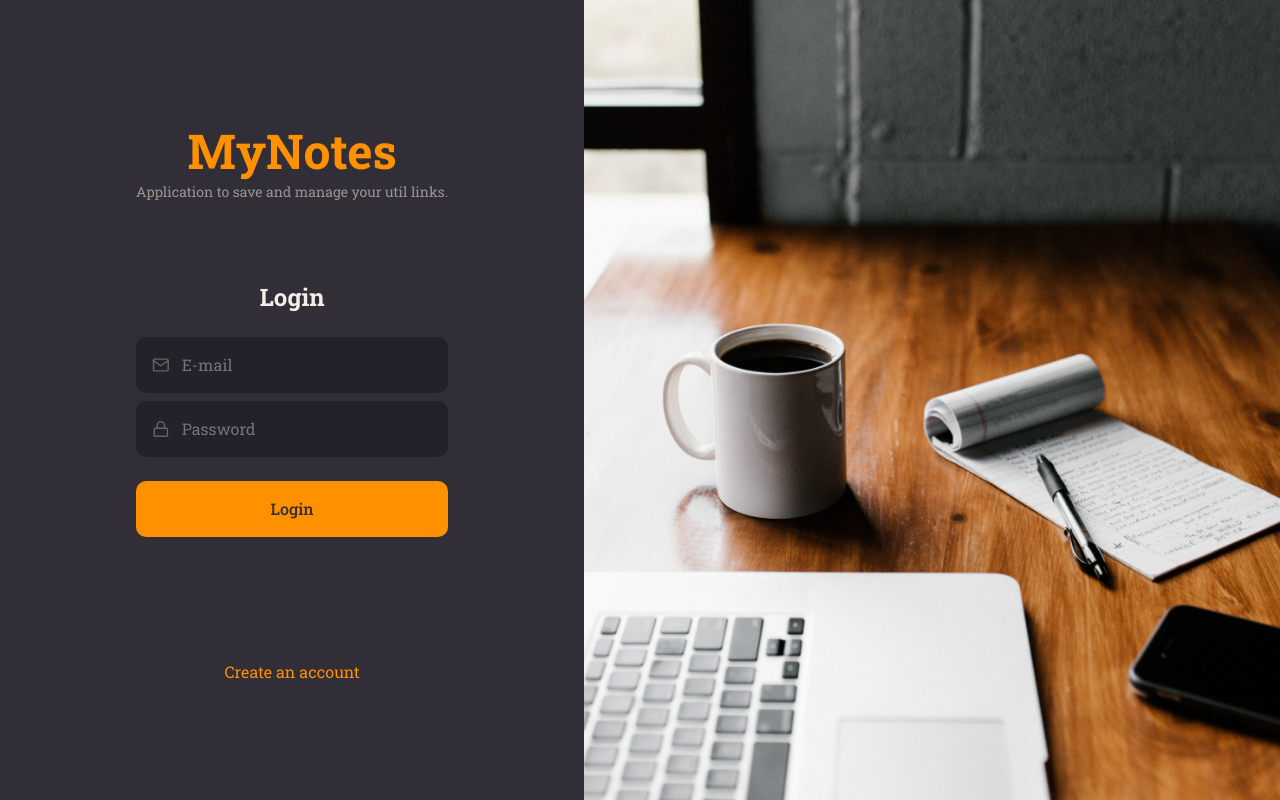
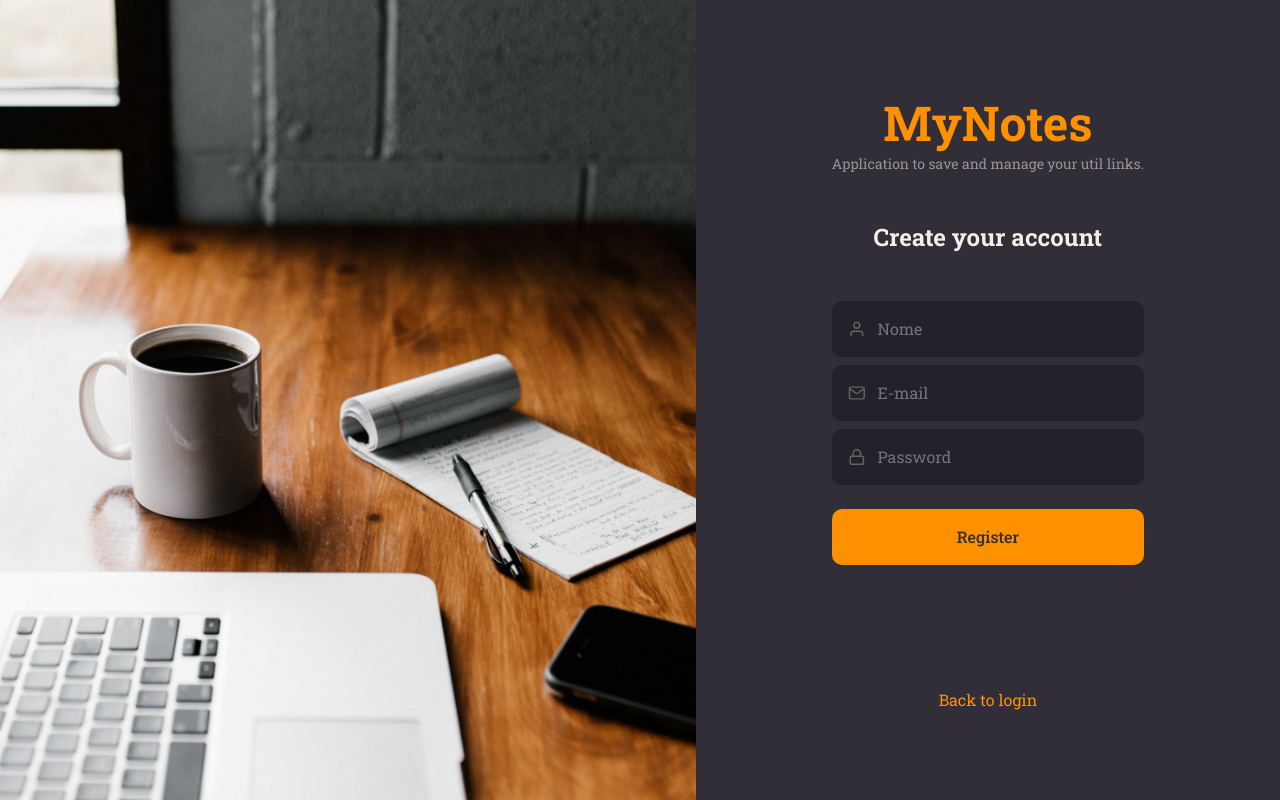
Before and after one commit to enoquetembe/MyNotes, a React (Vite) app in the folder web/: page / in a window 1280 px wide. Built offline with nearby package versions, Linux system fonts and the light colour scheme.

Commit message:
finishing signup page

```diff
--- a/web/src/main.jsx
+++ b/web/src/main.jsx
@@ -1,6 +1,6 @@
 import React from 'react'
 import ReactDOM from 'react-dom/client'
-import { SignIn } from './pages/SignIn'
+import { SignUp } from './pages/SignUp'
 
 import { ThemeProvider } from 'styled-components'
 import  theme  from './styles/theme'
@@ -10,7 +10,7 @@ ReactDOM.createRoot(document.getElementById("root")).render(
   <React.StrictMode>
     <ThemeProvider theme={theme}>
       <GlobalStyles/>
-      <SignIn />
+      <SignUp />
     </ThemeProvider>
   </React.StrictMode>
 )
--- a/web/src/pages/SignIn/styles.js
+++ b/web/src/pages/SignIn/styles.js
@@ -22,8 +22,7 @@ export const Form = styled.form`
 
   > h2 {
     font-size: 2.4rem;
-    margin-top: 8rem;
-    margin-bottom: 2.4rem;
+    margin-top: 4.8rem 0;
   }
 
   > p {
--- a/web/src/pages/SignUp/index.jsx
+++ b/web/src/pages/SignUp/index.jsx
@@ -1,9 +1,27 @@
-import { Container } from './styles'
+import { Container, Form, BackgroundImg } from "./styles"
+import { FiMail, FiLock, FiUser } from "react-icons/fi"
+
+import { Input } from "../../components/Input"
+import { Button } from "../../components/Button"
 
 export function SignUp() {
-  return(
+  return (
     <Container>
+      <BackgroundImg />
 
+      <Form>
+        <h1>MyNotes</h1>
+        <p>Application to save and manage your util links.</p>
+
+        <h2>Create your account</h2>
+        <Input placeholder="Nome" type="text" icon={FiUser} />
+        <Input placeholder="E-mail" type="text" icon={FiMail} />
+        <Input placeholder="Password" type="password" icon={FiLock} />
+
+        <Button title="Register" />
+
+        <a href="#">Back to login</a>
+      </Form>
     </Container>
   )
 }
--- a/web/src/pages/SignUp/styles.js
+++ b/web/src/pages/SignUp/styles.js
@@ -1,5 +1,41 @@
-import styled from 'styled-components'
+import styled from "styled-components"
+import BackgroundImage from "../../assets/Notes.png"
 
 export const Container = styled.div`
+  height: 100vh;
+  display: flex;
+  align-items: stretch;
+`
+export const Form = styled.form`
+  padding: 0 13.6rem;
 
+  display: flex;
+  flex-direction: column;
+  justify-content: center;
+  text-align: center;
+
+  > h1 {
+    font-size: 4.8rem;
+    color: ${({ theme }) => theme.COLORS.ORANGE};
+  }
+
+  > h2 {
+    font-size: 2.4rem;
+    margin: 4.8rem 0;
+  }
+
+  > p {
+    font-size: 1.4rem;
+    color: ${({ theme }) => theme.COLORS.GRAY_100};
+  }
+
+  > a {
+    margin-top: 12.4rem;
+    color: ${({ theme }) => theme.COLORS.ORANGE};
+  }
 `
+export const BackgroundImg = styled.div`
+  flex: 1;
+  background: url(${BackgroundImage}) no-repeat center;
+  background-size: cover;
+`
```
